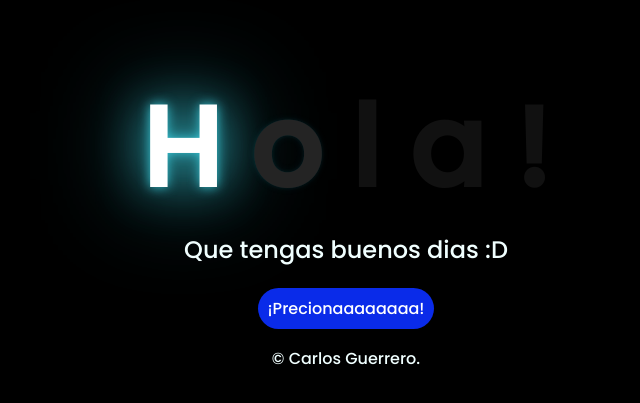
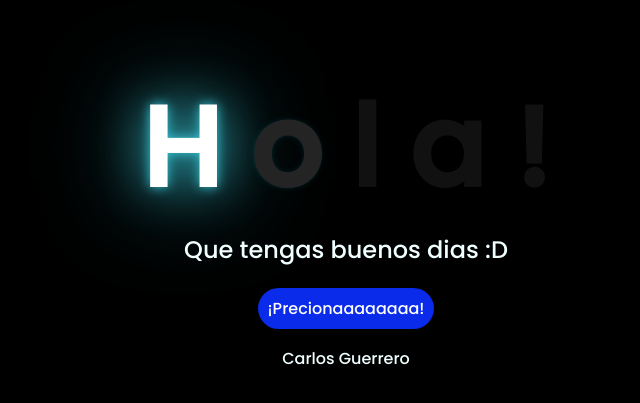
Before and after one commit to MrGuerrero239/DiaFeliz, a plain HTML site: page main.html in a window 1280 px wide. Shown: the part 111-514 px from the top of the page, 302-942 px from the left. Drawn offline with Linux system fonts and the light colour scheme.

Commit message:
Update main.html

```diff
--- a/main.html
+++ b/main.html
@@ -29,7 +29,7 @@
 
     <!-- Créditos -->
     <div class="credits">
-        <p>&copy; Carlos Guerrero.</p>
+        <p>Carlos Guerrero</p>
     </div>
 </body>
 
```
